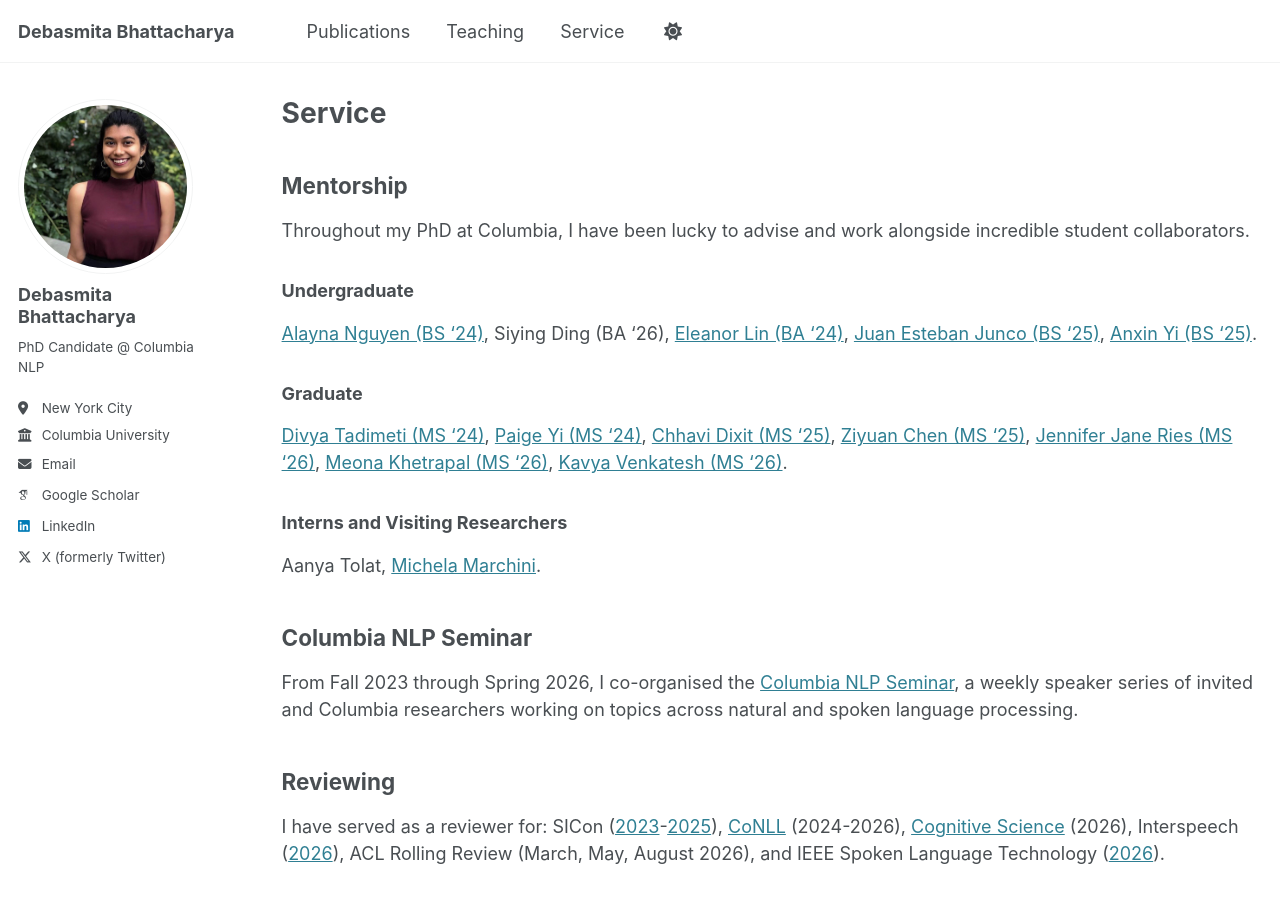
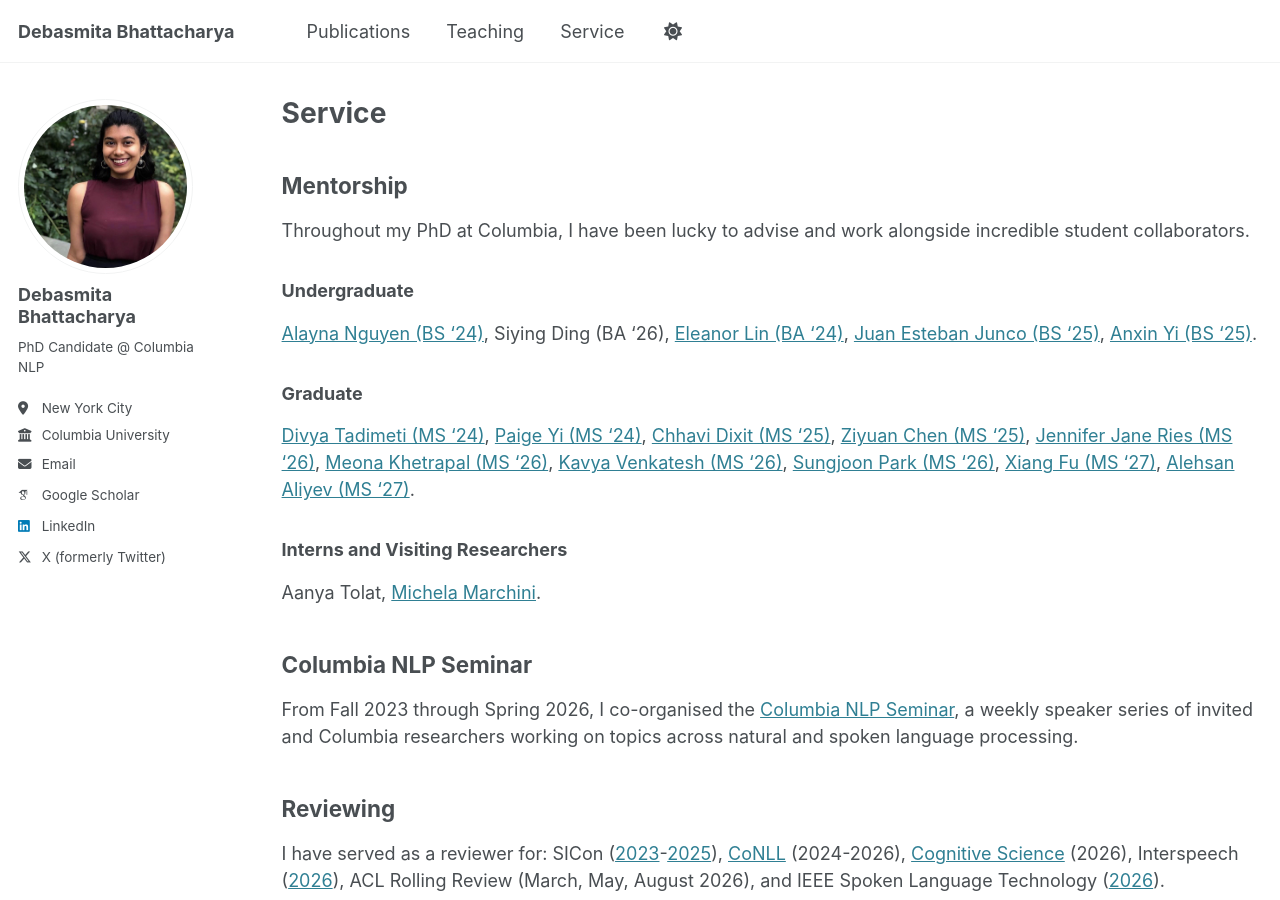
Before and after one commit to debasmita-b/debasmita-b.github.io, a Jekyll site: the page built from _pages/service.md, in a window 1280 px wide and 900 px high. Built offline with Jekyll 4.4.1, drawn with Linux system fonts in a browser that asks for light colours; some web fonts are replaced.

Commit message:
adding new project students

```diff
--- a/_pages/service.md
+++ b/_pages/service.md
@@ -13,7 +13,7 @@ Throughout my PhD at Columbia, I have been lucky to advise and work alongside in
 [Alayna Nguyen (BS '24)](https://www.linkedin.com/in/alayna-nguyen/), Siying Ding (BA '26), [Eleanor Lin (BA '24)](https://emlinking.github.io/),  [Juan Esteban Junco (BS '25)](https://www.linkedin.com/in/juan-junco/), [Anxin Yi (BS '25)](https://www.linkedin.com/in/anxin-yi-2b57032b4/).
 
 ### Graduate
-[Divya Tadimeti (MS '24)](https://divyatadimeti.github.io/), [Paige Yi (MS '24)](https://www.linkedin.com/in/paige-y-23ab45127/?trk=public_profile_browsemap), [Chhavi Dixit (MS '25)](https://www.linkedin.com/in/chhavi-dixit/), [Ziyuan Chen (MS '25)](https://allenheartcore.github.io/), [Jennifer Jane Ries (MS '26)](https://www.linkedin.com/in/jennifer-jane-ries-431332294/), [Meona Khetrapal (MS '26)](https://www.linkedin.com/in/meonakhetrapal/), [Kavya Venkatesh (MS '26)](https://www.linkedin.com/in/kavyavenkatesh/).
+[Divya Tadimeti (MS '24)](https://divyatadimeti.github.io/), [Paige Yi (MS '24)](https://www.linkedin.com/in/paige-y-23ab45127/?trk=public_profile_browsemap), [Chhavi Dixit (MS '25)](https://www.linkedin.com/in/chhavi-dixit/), [Ziyuan Chen (MS '25)](https://allenheartcore.github.io/), [Jennifer Jane Ries (MS '26)](https://www.linkedin.com/in/jennifer-jane-ries-431332294/), [Meona Khetrapal (MS '26)](https://www.linkedin.com/in/meonakhetrapal/), [Kavya Venkatesh (MS '26)](https://www.linkedin.com/in/kavyavenkatesh/), [Sungjoon Park (MS '26)](https://www.linkedin.com/in/the-sungjoon-park/), [Xiang Fu (MS '27)](https://xiangfu.site/), [Alehsan Aliyev (MS '27)](https://www.linkedin.com/in/alehsan-aliyev-904b1228b/).
 
 ### Interns and Visiting Researchers
 Aanya Tolat, [Michela Marchini](https://www.linkedin.com/in/michelamarchini/).
```
